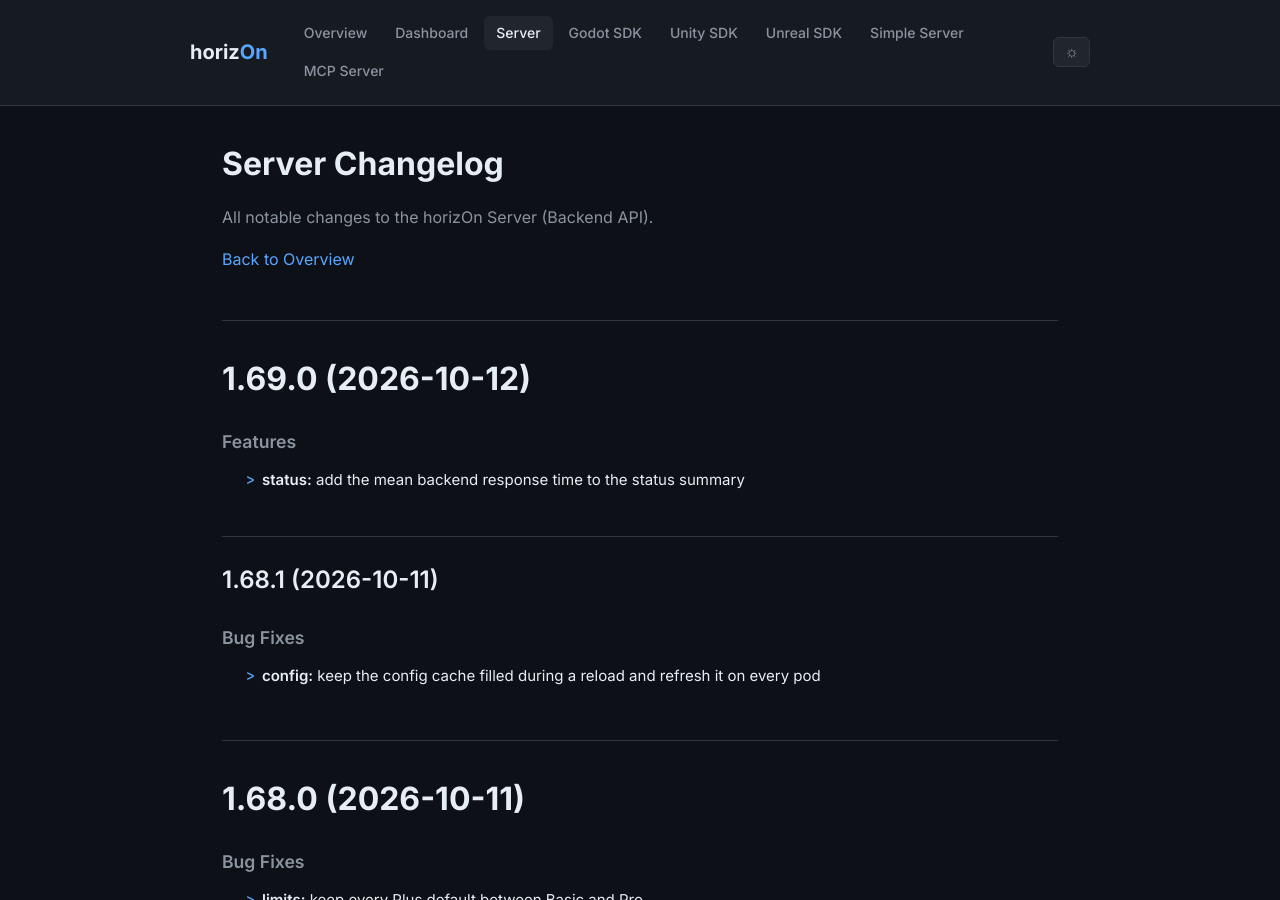
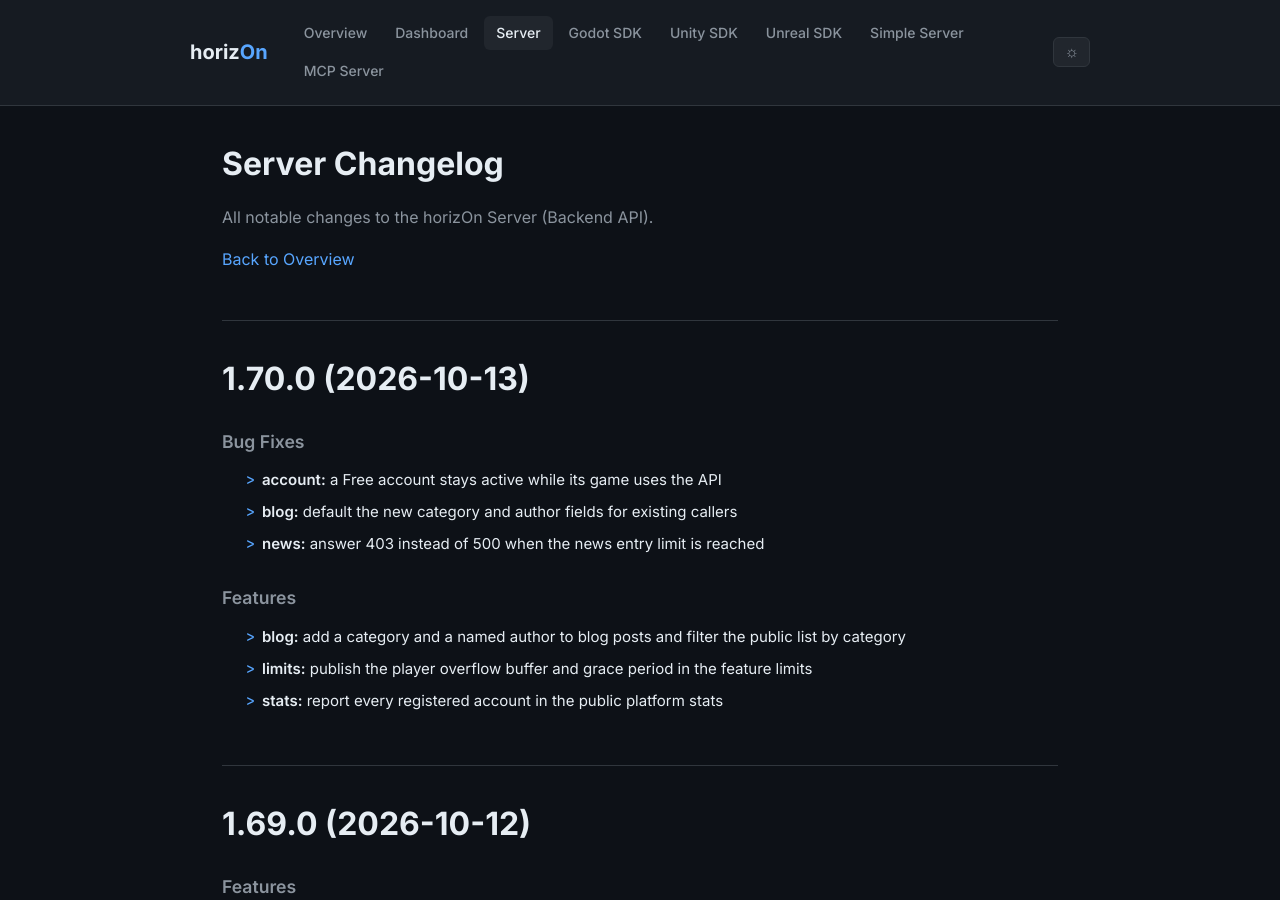
Before and after one commit to ProjectMakersDE/horizOn-Changelog, a Jekyll site: the page built from server-changelog.md, in a window 1280 px wide and 900 px high. Built offline with Jekyll 4.4.1, drawn with Linux system fonts in a browser that asks for light colours.

Commit message:
chore: reconcile changelogs

```diff
--- a/server-changelog.md
+++ b/server-changelog.md
@@ -8,6 +8,22 @@ title: Server Changelog
 All notable changes to the horizOn Server (Backend API).
 
 [Back to Overview](.)
+
+# 1.70.0 (2026-10-13)
+
+
+### Bug Fixes
+
+* **account:** a Free account stays active while its game uses the API
+* **blog:** default the new category and author fields for existing callers
+* **news:** answer 403 instead of 500 when the news entry limit is reached
+
+
+### Features
+
+* **blog:** add a category and a named author to blog posts and filter the public list by category
+* **limits:** publish the player overflow buffer and grace period in the feature limits
+* **stats:** report every registered account in the public platform stats
 
 # 1.69.0 (2026-10-12)
 
```
Also changed, not shown: index.md (+1 -1 lines).
